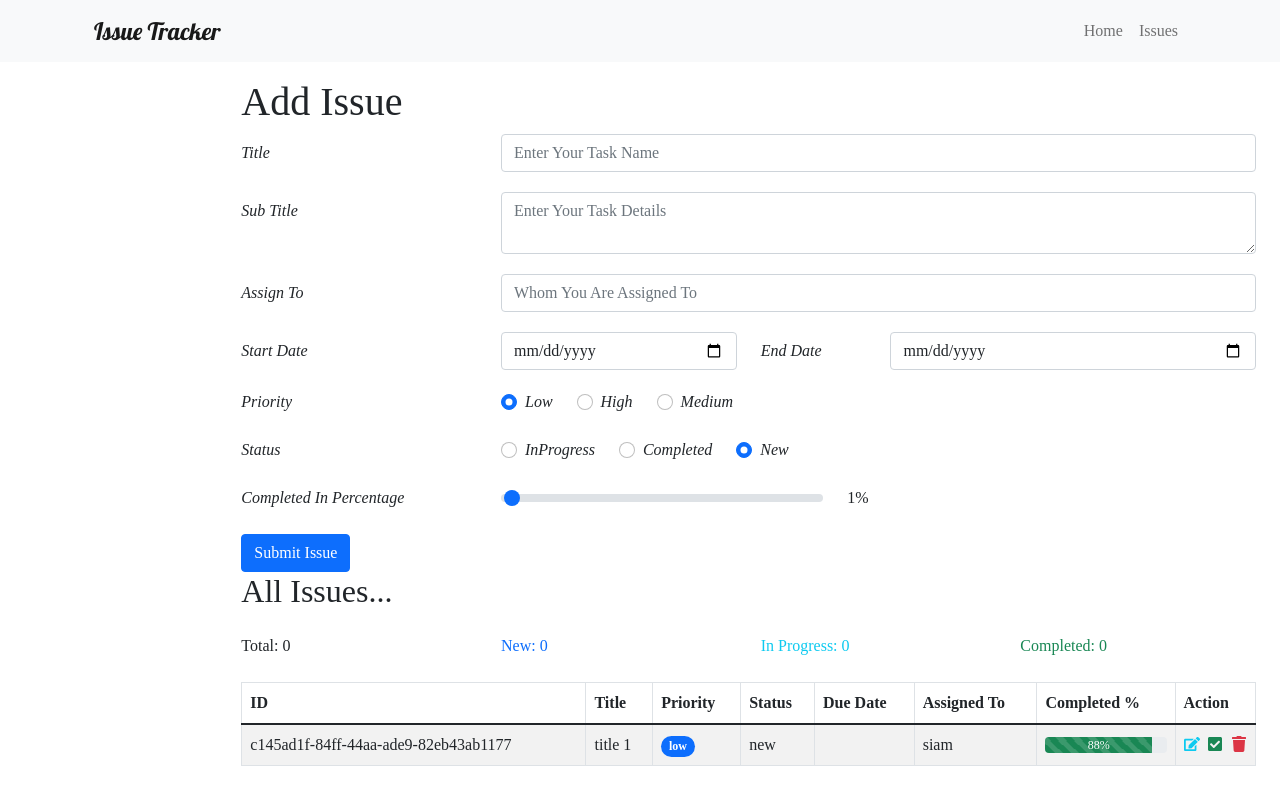
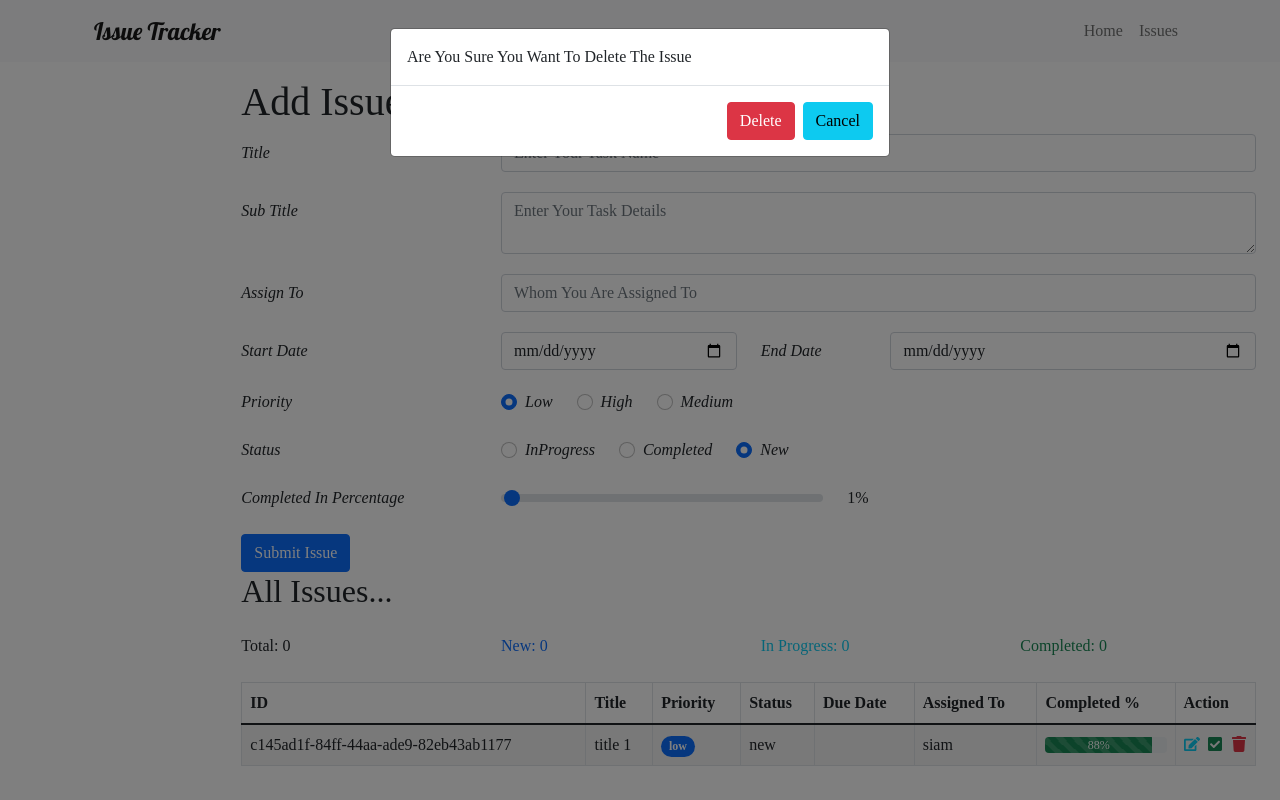
Before and after one commit to siaaam/issue-tracker-react-strapi, a React (Vite) app: page / in a window 1280 px wide. Both pictures are taken after a click on the icon 1238 px from the left and 743 px from the top of the page. Built offline with nearby package versions, Linux system fonts and the light colour scheme; a web font is replaced by a local one.

Commit message:
delete button modal functionality added

```diff
--- a/src/App.jsx
+++ b/src/App.jsx
@@ -42,6 +42,11 @@ function App() {
     }
   };
 
+  const deleteIssue = (id) => {
+    const issuesAfterDelete = issues.filter((issue) => issue.id !== id);
+    setIssues(issuesAfterDelete);
+  };
+
   const completeIssue = (id) => {
     console.log(id);
     // get the issue object based on id
@@ -76,6 +81,7 @@ function App() {
             inProgressCount={inProgressCount}
             completedCount={completedCount}
             completeIssue={completeIssue}
+            deleteIssue={deleteIssue}
           />
         </Container>
       </Col>
--- a/src/Issue.jsx
+++ b/src/Issue.jsx
@@ -1,10 +1,10 @@
-import React from 'react';
+import React, { useState } from 'react';
 
 import { FaTrash, FaCheckSquare, FaEdit } from 'react-icons/fa';
 
-import { Badge, ProgressBar } from 'react-bootstrap';
+import { Badge, ProgressBar, Modal, Button } from 'react-bootstrap';
 
-const Issue = ({ issue, completeIssue }) => {
+const Issue = ({ issue, completeIssue, deleteIssue }) => {
   const {
     id,
     title,
@@ -14,6 +14,18 @@ const Issue = ({ issue, completeIssue }) => {
     assignedTo,
     completedPercentage,
   } = issue;
+
+  const [show, setShow] = useState(false);
+  const handleClose = (e) => {
+    //   check if this is triggered by delete button
+    if (e.target.dataset.action === 'delete') {
+      deleteIssue(id);
+    }
+    // confirm delete action if button is clicked
+
+    setShow(false);
+  };
+  const handleShow = () => setShow(true);
 
   const lowClass = priority === 'low' ? 'primary' : '';
   const highClass = priority === 'high' ? 'danger' : '';
@@ -31,7 +43,23 @@ const Issue = ({ issue, completeIssue }) => {
       status
     );
 
+  const modal = (
+    <Modal show={show} onHide={handleClose}>
+      <Modal.Body>Are You Sure You Want To Delete The Issue</Modal.Body>
+      <Modal.Footer>
+        <Button variant="danger" data-action="delete" onClick={handleClose}>
+          Delete
+        </Button>
+        <Button variant="info" onClick={handleClose}>
+          Cancel
+        </Button>
+      </Modal.Footer>
+    </Modal>
+  );
+
   return (
+    <>
+      {modal}
       <tr key={id}>
         <td>{id}</td>
         <td>{title}</td>
@@ -65,10 +93,11 @@ const Issue = ({ issue, completeIssue }) => {
               className="text-success"
               onClick={() => completeIssue(id)}
             />
-          <FaTrash className="text-danger" />
+            <FaTrash className="text-danger" onClick={handleShow} />
           </div>
         </td>
       </tr>
+    </>
   );
 };
 
--- a/src/issues.jsx
+++ b/src/issues.jsx
@@ -10,6 +10,7 @@ const Issues = ({
   inProgressCount,
   completedCount,
   completeIssue,
+  deleteIssue,
 }) => {
   return (
     <>
@@ -35,7 +36,12 @@ const Issues = ({
         </thead>
         <tbody>
           {issues.map((issue) => (
-            <Issue key={issue.id} issue={issue} completeIssue={completeIssue} />
+            <Issue
+              key={issue.id}
+              issue={issue}
+              completeIssue={completeIssue}
+              deleteIssue={deleteIssue}
+            />
           ))}
         </tbody>
       </Table>
```
Lines whose indentation alone changed are shown as unchanged.
